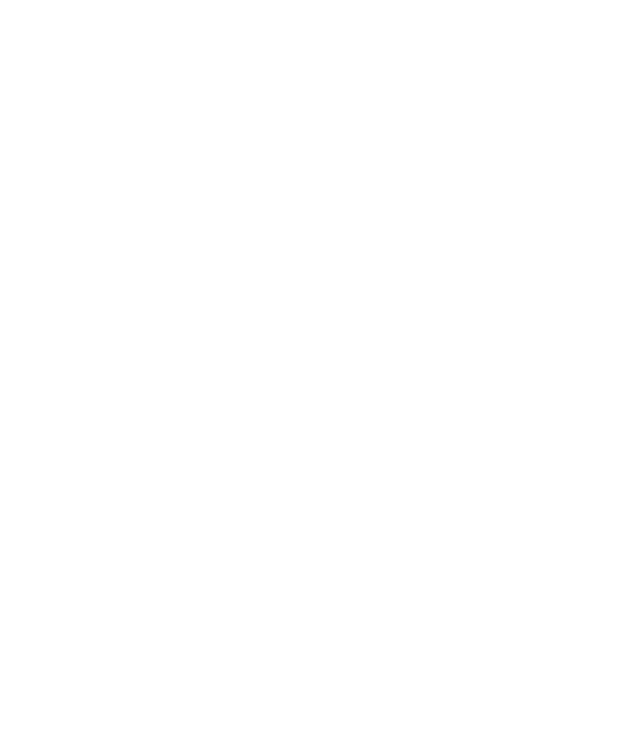
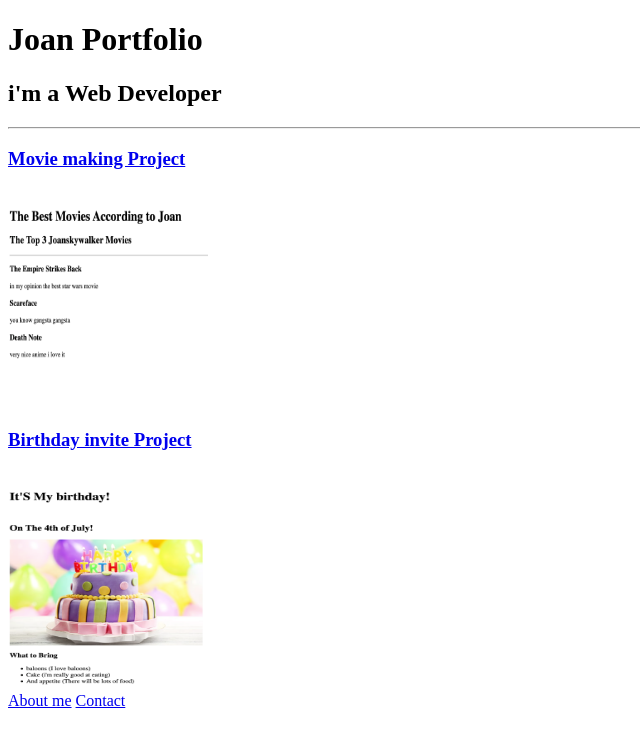
Before and after one commit to prensajoan/html-portfolio, a plain HTML site: page index.html in a window 1280 px wide. Shown: the whole page, without its empty margins (0-640 px from the left). Drawn offline with Linux system fonts and the light colour scheme.

Commit message:
Add files via upload

```diff
--- a/index.html
+++ b/index.html
@@ -13,3 +13,29 @@ HINT for TODO 6: You can use the height attribute set to 200 to make the image s
 https://developer.mozilla.org/en-US/docs/Web/HTML/Element/img#attr-height -->
 
 <!-- TODO 7: Add the Contact Me and About Me page links -->
+
+<!DOCTYPE html>
+<html lang="en">
+<head>
+    <meta charset="UTF-8">
+    <meta name="viewport" content="width=device-width, initial-scale=1.0">
+    <title>Joan's Portfolio</title>
+</head>
+
+<body>
+    <H1>Joan Portfolio</H1>
+    <H2>i'm a Web Developer</H2>
+    <hr/>
+        <h3><a href="./public/movie-ranking.html">Movie making Project</a></h3>
+    <br>
+        <img src="./assets/images/movie-ranking.png" width="200" height="200" alt="movie ranking project preview"/>
+    <br>
+        <h3><a href="./public/birthday-invite.html">Birthday invite Project</a></h3>
+    <br>
+        <img src="./assets/images/birthday-invite.png" width="200" height="200" alt="birthday invite project preview"/>
+    <br>
+    <a href="./public/about.html">About me</a>
+    <a href="./public/contact.html">Contact</a>
+</body>
+
+</html>
```
